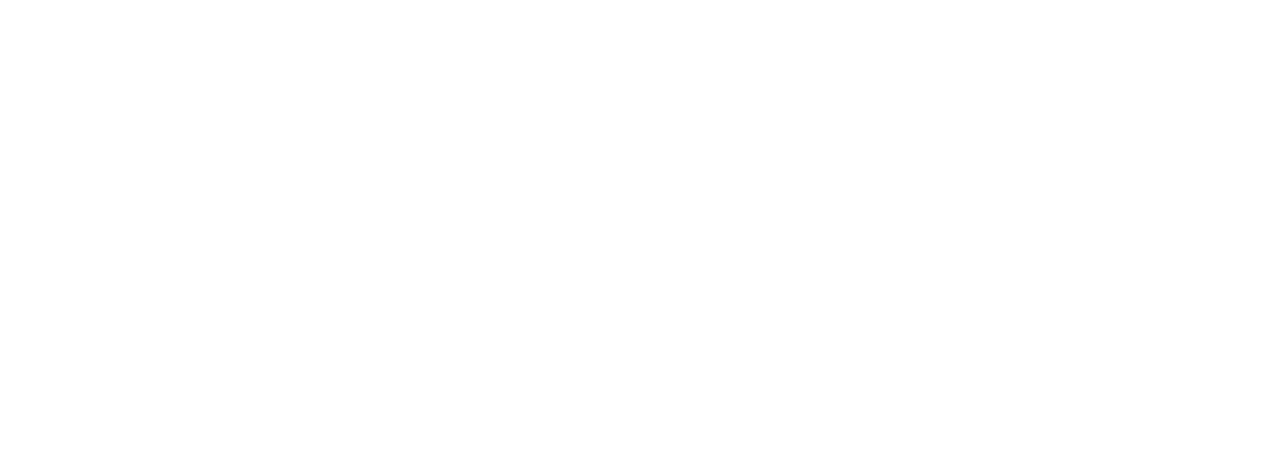
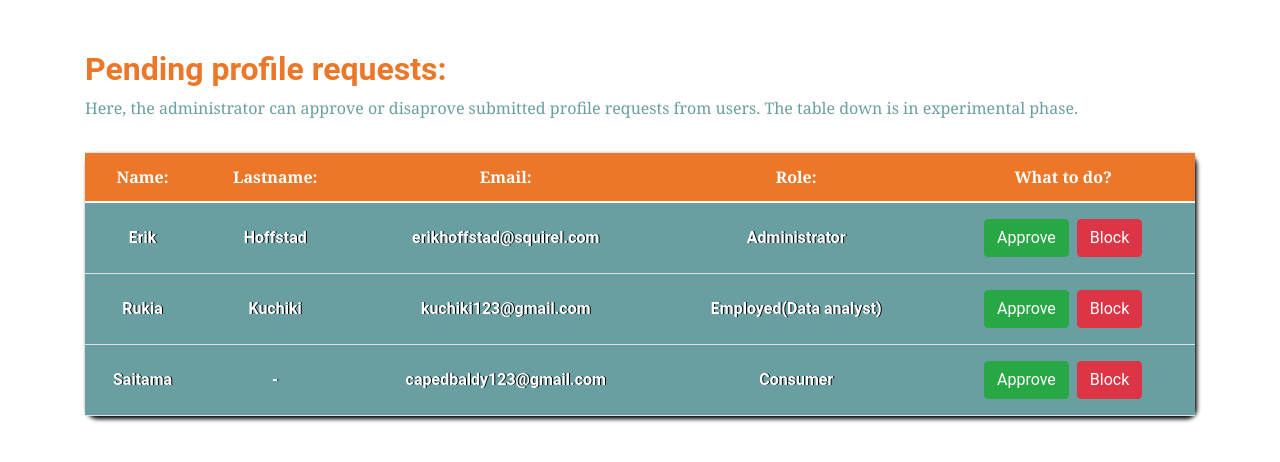
Before and after one commit to MilanTo3/Electricity-Distribution-Web-Project, an Angular app in the folder DistributionFrontApp/: page /adminProfileRequests in a window 1280 px wide. Before the commit this address led to /. Shown: the top 462 px of the page. Built offline with nearby package versions, Linux system fonts and the light colour scheme.

Commit message:
Pending requests. Table component example started.

```diff
--- /dev/null
+++ b/DistributionFrontApp/src/app/Components/admin-profile-requests/admin-profile-requests.component.css
@@ -0,0 +1,14 @@
+.requestsPage{
+    margin-top: 50px;
+}
+
+.title{
+    font-family: 'Roboto';
+    font-weight: bold;
+    color: #ec7729;
+}
+
+.labela{
+    color: #699fa1;
+    font-family: 'Georgia';
+}
--- /dev/null
+++ b/DistributionFrontApp/src/app/Components/admin-profile-requests/admin-profile-requests.component.html
@@ -0,0 +1,14 @@
+<!DOCTYPE html>
+<html lang="en">
+    <head>
+        <meta name="utf-8"/>
+        <meta name="viewport" content="width=device-width, initial-scale=1.0"/>
+    </head>
+    <body>
+        <div class="container requestsPage">
+            <h2 class="title">Pending profile requests:</h2>
+            <p class="labela">Here, the administrator can approve or disaprove submitted profile requests from users. The table down is in experimental phase.</p>
+            <app-table-component [tableType]='0'></app-table-component>
+        </div>
+    </body>
+</html>
--- /dev/null
+++ b/DistributionFrontApp/src/app/Components/admin-profile-requests/admin-profile-requests.component.ts
@@ -0,0 +1,15 @@
+import { Component, OnInit } from '@angular/core';
+
+@Component({
+  selector: 'app-admin-profile-requests',
+  templateUrl: './admin-profile-requests.component.html',
+  styleUrls: ['./admin-profile-requests.component.css']
+})
+export class AdminProfileRequestsComponent implements OnInit {
+
+  constructor() { }
+
+  ngOnInit(): void {
+  }
+
+}
--- /dev/null
+++ b/DistributionFrontApp/src/app/Components/admin-profile-requests/table-component/table-component.component.css
@@ -0,0 +1,36 @@
+.adminButton{
+    margin: 4px;
+}
+
+.header{
+    background-color: #ec7729;
+    color: white;
+    text-align: center;
+    font-family: 'Georgia';
+}
+
+.body{
+    background-color: #699fa1;
+    text-align: center;
+    font-weight: bold;
+    color: white;
+    text-shadow: 1px 0px black;
+    font-family: 'Roboto';
+
+}
+
+.table{
+    box-shadow: 2px 3px 4px black;
+    border-radius: 10px;
+    margin-top: 32px;
+}
+
+.tablerow:hover{
+    background-color: #a5d6d9;
+    color: #699fa1;
+    text-shadow: 0px 0px;
+}
+
+.tablecell{
+    vertical-align: middle;
+}
--- /dev/null
+++ b/DistributionFrontApp/src/app/Components/admin-profile-requests/table-component/table-component.component.html
@@ -0,0 +1,22 @@
+<!DOCTYPE html>
+<html>
+    <body>
+        <table class="table nonBtTableClass">
+            <thead class="header">
+              <tr>
+                <th *ngFor="let item of keyNames" scope="col">{{item.charAt(0).toUpperCase() + item.slice(1) + ':'}}</th>
+                <th *ngIf="tableid===0">What to do?</th>
+              </tr>
+            </thead>
+            <tbody class="body">
+              <tr class="tablerow" *ngFor="let object of dataToPrint">
+                <td class="tablecell" *ngFor="let key of keyNames">{{object[key]}}</td>
+                <td *ngIf="tableid===0">
+                    <button class="adminButton btn btn-success">Approve</button>
+                    <button class="adminButton btn btn-danger">Block</button>
+                </td>
+              </tr>
+            </tbody>
+          </table>
+    </body>
+</html>
--- /dev/null
+++ b/DistributionFrontApp/src/app/Components/admin-profile-requests/table-component/table-component.component.ts
@@ -0,0 +1,62 @@
+import { Component, Input, OnInit } from '@angular/core';
+
+@Component({
+  selector: 'app-table-component',
+  templateUrl: './table-component.component.html',
+  styleUrls: ['./table-component.component.css']
+})
+export class TableComponentComponent implements OnInit {
+
+  @Input('tableType') tableid:number = 0;
+  keyNames: string[] = [];
+  headerToPrint: string[] = [];
+  dataToPrint: Array<any> = [];
+
+  constructor() {
+    this.addMockRequests();
+  }
+
+  addMockRequests(){
+
+    if(this.tableid === 0){
+      this.loadProfileRequests();
+    }
+
+  }
+
+  loadProfileRequests(){
+    let object1 = {
+      name: "Erik",
+      lastname: "Hoffstad",
+      email: "erikhoffstad@squirel.com",
+      role: "Administrator"
+
+    };
+
+    let object2 = {
+      name: "Rukia",
+      lastname: "Kuchiki",
+      email: "kuchiki123@gmail.com",
+      role: "Employed(Data analyst)"
+
+    }
+
+    let object3 = {
+      name: "Saitama",
+      lastname: "-",
+      email: "capedbaldy123@gmail.com",
+      role: "Consumer"
+
+    }
+
+    this.dataToPrint.push(object1);
+    this.dataToPrint.push(object2);
+    this.dataToPrint.push(object3);
+    this.keyNames = Object.keys(object3);
+  }
+
+  ngOnInit(): void{
+
+  }
+
+}
--- a/DistributionFrontApp/src/app/Components/login-register-page/login-component/login-component.component.html
+++ b/DistributionFrontApp/src/app/Components/login-register-page/login-component/login-component.component.html
@@ -5,19 +5,19 @@
 <body>
   <div class="LoginWrapper">
     <br /><br />
-    <p class="MainLabela">Dobrodošli nazad, <span class="SecondaryLabela">prijavite se na vaš nalog.</span></p>
+    <p class="MainLabela">Welcome back<span class="SecondaryLabela">we missed you, sign in your account.</span></p>
     <br />
     <img class="logo" src="/assets/Images/logo_transparent.png" height="100" />
     <br />
     <br/>
     <form>
       <div class="form-group">
-        <p class="labela">Korisničko ime:</p>
+        <p class="labela">Username:</p>
         <input class="inputpolja form-control" type="text" />
-        <p class="labela">Korisnička lozinka:</p>
+        <p class="labela">Password:</p>
         <input class="inputpolja form-control" type="password" />
         <br /><br />
-        <button class="inputpolja">Prijavi se</button>
+        <button class="inputpolja">Sign In</button>
       </div>
     </form>
    <app-social-networks-login-component></app-social-networks-login-component>
--- a/DistributionFrontApp/src/app/Components/login-register-page/login-register-page.component.css
+++ b/DistributionFrontApp/src/app/Components/login-register-page/login-register-page.component.css
@@ -31,7 +31,7 @@
 	background-image: url(/assets/Images/gridlinethunder.jpg);
     background-repeat:no-repeat;
     background-size:cover;
-	background-position-x: 20%;
+	background-position-x: 15%;
 	position: absolute;
 	top: 0;
 	left: 50%;
--- a/DistributionFrontApp/src/app/Components/login-register-page/register-component/register-component.component.html
+++ b/DistributionFrontApp/src/app/Components/login-register-page/register-component/register-component.component.html
@@ -4,8 +4,8 @@
 
 <body>
   <div class="RegisterWrapper">
-    <p class="MainLabela">Registruj se!</p>
-    <p class="SecondaryLabela">Nemate nalog? Registrujte nalog za manje od minut.</p>
+    <p class="MainLabela">Register here!</p>
+    <p class="SecondaryLabela">Dont have an account? Register an account in less than a minute.</p>
     <form>
       <div class="container">
         <img src="assets/Images/defimage3.jpg" height="104" style="border-radius: 50%; padding: 15px;"/>
@@ -13,25 +13,25 @@
         <div class="row form-group">
           <div class="col">
             <div class="sekcija">
-              <p class="labela">Ime:</p>
+              <p class="labela">Name:</p>
               <input class="inputpolja form-control" type="text" />
             </div>
             <div class="sekcija">
-              <p class="labela">Korisničko ime:</p>
+              <p class="labela">Username:</p>
               <input class="inputpolja form-control" type="text" />
             </div>
             <div class="sekcija">
-              <p class="labela">Korisnička lozinka:</p>
+              <p class="labela">Password:</p>
               <input class="inputpolja form-control" type="password" />
             </div>
             <div class="sekcija">
-              <p class="labela">Datum rodjenja:</p>
+              <p class="labela">Date of birth:</p>
               <input class="inputpolja form-control" type="date" />
             </div>
           </div>
           <div class="col">
             <div class="sekcija">
-              <p class="labela">Prezime:</p>
+              <p class="labela">Lastname:</p>
               <input class="inputpolja form-control" type="text" />
             </div>
             <div class="sekcija">
@@ -39,28 +39,28 @@
               <input class="inputpolja form-control" type="text" />
             </div>
             <div class="sekcija">
-              <p class="labela">Potvrdite lozinku:</p>
+              <p class="labela">Confirm password:</p>
               <input class="inputpolja form-control" type="password" />
             </div>
             <div class="sekcija">
-              <p class="labela">Adresa:</p>
+              <p class="labela">Address:</p>
               <input class="inputpolja form-control" type="text" />
             </div>
           </div>
           <div class="sekcija">
-            <p class="labela">Tip korisnika:</p>
+            <p class="labela">User Type:</p>
             <select class="inputpolja form-control" name="Gender">
-              <option value="Potrošač">Redovni potrošač</option>
-              <option value="Član ekipe">Član ekipe</option>
-              <option value="Dispečer">Dispečer</option>
-              <option value="ZaposleniPregledac">Zaposleni(privilegije pregleda)</option>
+              <option value="Potrošač">Consumer</option>
+              <option value="Član ekipe">Team member</option>
+              <option value="Dispečer">Dispatcher</option>
+              <option value="ZaposleniPregledac">Employed(data analyst)</option>
               <option value="Administrator">Administrator</option>
             </select>
           </div>
         </div>
       </div>
       <br/>
-      <button>Registruj se</button>
+      <button>Sign Up</button>
     </form>
   </div>
   <br/>
--- a/DistributionFrontApp/src/app/app-routing.module.ts
+++ b/DistributionFrontApp/src/app/app-routing.module.ts
@@ -2,11 +2,13 @@
 import { RouterModule, Routes } from '@angular/router';
 import { LoginRegisterPageComponent } from './Components/login-register-page/login-register-page.component';
 import { DashboardPageComponent } from './Components/dashboard-page/dashboard-page.component';
+import { AdminProfileRequestsComponent } from './Components/admin-profile-requests/admin-profile-requests.component';
 
 const routes: Routes = [
   { path: "", redirectTo: "login-register", pathMatch: "full" },
   { path: "login-register", component: LoginRegisterPageComponent },
-  { path: "dashboard", component: DashboardPageComponent }
+  { path: "dashboard", component: DashboardPageComponent },
+  { path: "adminProfileRequests", component: AdminProfileRequestsComponent }
 ];
 
 @NgModule({
--- a/DistributionFrontApp/src/app/app.module.ts
+++ b/DistributionFrontApp/src/app/app.module.ts
@@ -9,6 +9,8 @@
 import { DashboardPageComponent } from './Components/dashboard-page/dashboard-page.component';
 import { MyIncidentsComponentComponent } from './Components/dashboard-page/my-incidents-component/my-incidents-component.component';
 import { SocialNetworksLoginComponentComponent } from './Components/login-register-page/social-networks-login-component/social-networks-login-component.component';
+import { AdminProfileRequestsComponent } from './Components/admin-profile-requests/admin-profile-requests.component';
+import { TableComponentComponent } from './Components/admin-profile-requests/table-component/table-component.component';
 
 @NgModule({
   declarations: [
@@ -19,6 +21,8 @@
     DashboardPageComponent,
     MyIncidentsComponentComponent,
     SocialNetworksLoginComponentComponent,
+    AdminProfileRequestsComponent,
+    TableComponentComponent,
   ],
   imports: [
     BrowserModule,
```
Also changed, not shown: DistributionFrontApp/src/app/Components/login-register-page/login-register-page.component.html (+7 -7 lines), 2 other files (tests, documents, lock files or other folders).
